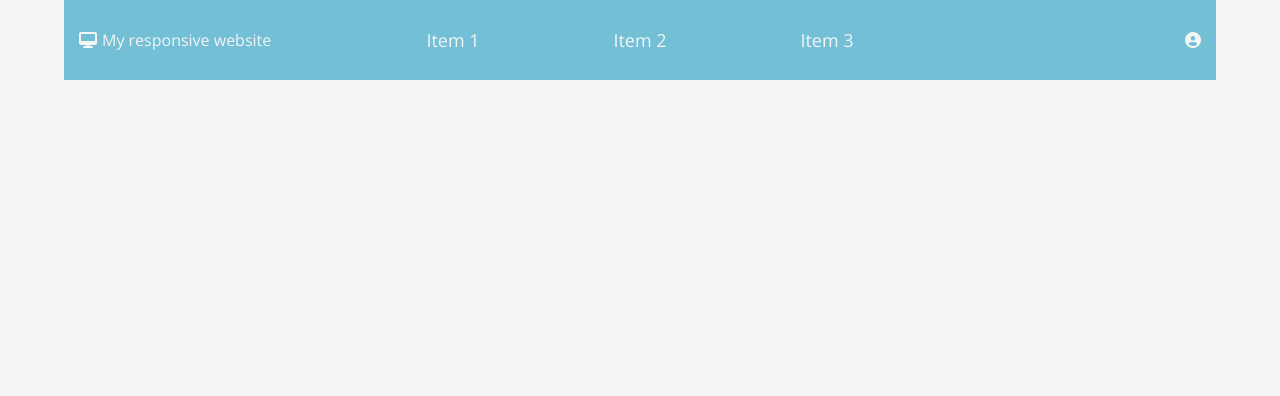
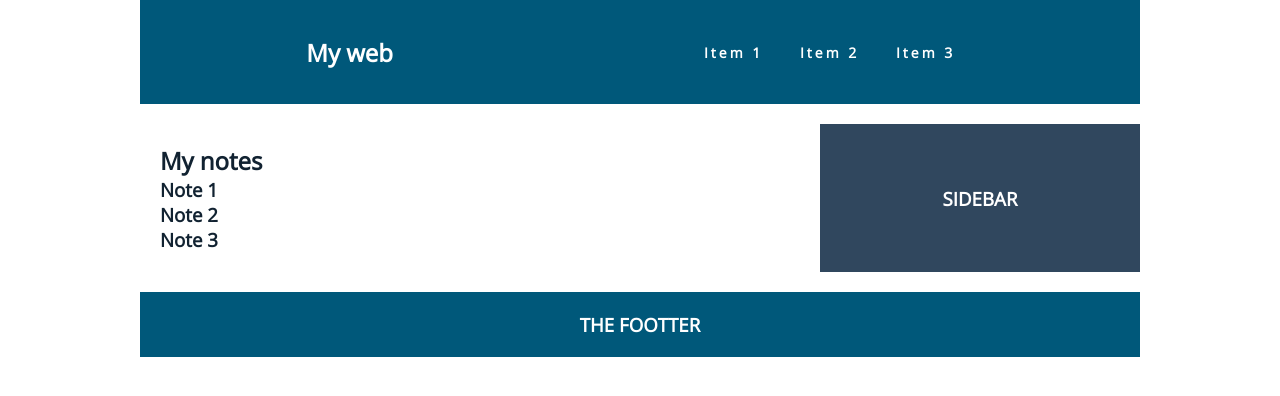
Before and after one commit to victorbalbuena/ResponsiveWebsite, a plain HTML site: page index.html in a window 1280 px wide. Drawn offline with nearby package versions, Linux system fonts and the light colour scheme.

Commit message:
Layout and navigation bar

```diff
--- a/index.html
+++ b/index.html
@@ -13,25 +13,53 @@
       src="https://kit.fontawesome.com/eac18a1b4d.js"
       crossorigin="anonymous"
     ></script>
-    <title>A Responsive Website</title>
+    <title>My Website</title>
   </head>
   <body>
-    <header>
-      <div class="logo-container">
-        <!-- <img src="" alt="logo" /> -->
-        <i class="fas fa-desktop"></i>
-        <h4 class="logo">My responsive website</h4>
-      </div>
-      <nav>
-        <ul class="nav-links">
-          <li><a class="nav-link" href="#">Item 1</a></li>
-          <li><a class="nav-link" href="#">Item 2</a></li>
-          <li><a class="nav-link" href="#">Item 3</a></li>
-        </ul>
-      </nav>
-      <div class="user">
-        <i class="fas fa-user-circle"></i>
-      </div>
-    </header>
+    <div class="container">
+      <header class="header">
+        <nav class="nav">
+          <!-- <i class="fas fa-desktop"></i> -->
+          <div class="logo">
+            <h1>My web</h1>
+          </div>
+          <ul class="nav-links">
+            <li><a href="#">Item 1</a></li>
+            <li><a href="#">Item 2</a></li>
+            <li><a href="#">Item 3</a></li>
+          </ul>
+          <div class="burger">
+            <div class="line1"></div>
+            <div class="line2"></div>
+            <div class="line3"></div>
+          </div>
+        </nav>
+      </header>
+
+      <main class="content">
+        <section>
+          <h2>My notes</h2>
+          <article>
+            <h3>Note 1</h3>
+          </article>
+          <article>
+            <h3>Note 2</h3>
+          </article>
+          <article>
+            <h3>Note 3</h3>
+          </article>
+        </section>
+      </main>
+
+      <aside class="sidebar">
+        <h3>SIDEBAR</h3>
+      </aside>
+
+      <footer class="footer">
+        <h3>THE FOOTTER</h3>
+      </footer>
+    </div>
+
+    <script src="./js/main.js"></script>
   </body>
 </html>
--- /dev/null
+++ b/js/main.js
@@ -0,0 +1,25 @@
+const navSlide = () => {
+  const burger = document.querySelector(".burger");
+  const nav = document.querySelector(".nav-links");
+  const navLinks = document.querySelectorAll(".nav-links li");
+
+  burger.addEventListener("click", () => {
+    // Nav
+    nav.classList.toggle("nav-active");
+
+    // Links
+    navLinks.forEach((link, index) => {
+      if (link.style.animation) {
+        link.style.animation = "";
+      } else {
+        link.style.animation = `navLinkFade 0.5s ease forwards ${
+          index / 7 + 0.3
+        }s`;
+      }
+    });
+
+    burger.classList.toggle("toggle");
+  });
+};
+
+navSlide();
--- a/styles/main.css
+++ b/styles/main.css
@@ -5,46 +5,155 @@
 }
 body {
   font-family: "Open Sans", sans-serif;
-  background: #f4f5f5;
+  color: #112231;
+  background: dddddd;
 }
-header {
+.container {
+  width: 100%;
+  max-width: 1000px;
+  margin: 0px auto;
+  display: grid;
+  grid-gap: 20px;
+  grid-template-columns: repeat(3, 1fr);
+  grid-template-rows: repeat(4, auto);
+
+  /* AREAS */
+  grid-template-areas:
+    "header header header"
+    "content content sidebar"
+    "content content sidebar"
+    "footer footer footer";
+}
+.nav {
   display: flex;
-  width: 90%;
-  height: 10vh;
-  margin: auto;
+  justify-content: space-around;
   align-items: center;
-
-  background: #72bfd6;
-  padding: 15px;
-}
-.logo-container,
-.nav-links,
-.user {
-  display: flex;
-}
-.logo-container {
-  flex: 1;
-  align-items: center;
-  color: #f4f5f5;
+  min-height: 8vh;
 }
 .logo {
-  font-weight: 400;
-  margin: 5px;
-}
-nav {
-  flex: 2;
+  color: #ffffff;
 }
 .nav-links {
+  display: flex;
   justify-content: space-around;
+  width: 30%;
+}
+.nav-links a {
+  color: #ffffff;
+  text-decoration: none;
+  letter-spacing: 3px;
+  font-weight: bold;
+  font-size: 14px;
+}
+.nav-links li {
   list-style: none;
 }
-.nav-link {
-  color: #f4f5f5;
-  font-size: 18px;
-  text-decoration: none;
+.burger {
+  display: none;
+  cursor: pointer;
 }
-.user {
-  flex: 1;
-  justify-content: flex-end;
-  color: #f4f5f5;
+.burger div {
+  width: 25px;
+  height: 3px;
+  background-color: #f4f5f5;
+  margin: 5px;
+  transition: all 0.3s ease;
 }
+.container > div,
+.container .header,
+.container .content,
+.container .sidebar,
+.container .footer {
+  background: #ffffff;
+  padding: 20px;
+}
+
+.container .header {
+  background-color: #00587a;
+  color: #ffffff;
+
+  grid-area: header;
+}
+.container .content {
+  grid-area: content;
+}
+.container .sidebar {
+  grid-column: 3/4;
+  background: #30475e;
+  color: #ffffff;
+  text-align: center;
+  display: flex;
+  align-items: center;
+  justify-content: center;
+  min-height: 100px;
+
+  grid-area: sidebar;
+}
+.container .footer {
+  background: #00587a;
+  color: #ffffff;
+  text-align: center;
+  grid-area: footer;
+}
+
+@media screen and (max-width: 1024px) {
+  .nav-links {
+    width: 60%;
+  }
+}
+
+@media screen and (max-width: 768px) {
+  .container {
+    grid-template-areas:
+      "header header header"
+      "content content content"
+      "sidebar sidebar sidebar"
+      "footer footer footer";
+  }
+  body {
+    overflow: hidden;
+  }
+  .nav-links {
+    position: absolute;
+    right: 0px;
+    height: 92vh;
+    top: 8vh;
+    background-color: #00587a;
+    display: flex;
+    flex-direction: column;
+    align-items: center;
+    width: 50%;
+    transform: translateX(100%);
+    transition: transform 0.5s ease-in;
+  }
+  .nav-links li {
+    opacity: 0;
+  }
+  .burger {
+    display: block;
+  }
+}
+
+.nav-active {
+  transform: translateX(0%);
+}
+
+@keyframes navLinkFade {
+  from {
+    opacity: 0;
+    transform: translateX(50px);
+  }
+  to {
+    opacity: 1;
+    transform: translateX(0px);
+  }
+}
+.toggle .line1 {
+  transform: rotate(-45deg) translate(-5px, 6px);
+}
+.toggle .line2 {
+  opacity: 0;
+}
+.toggle .line3 {
+  transform: rotate(45deg) translate(-5px, -6px);
+}
```
